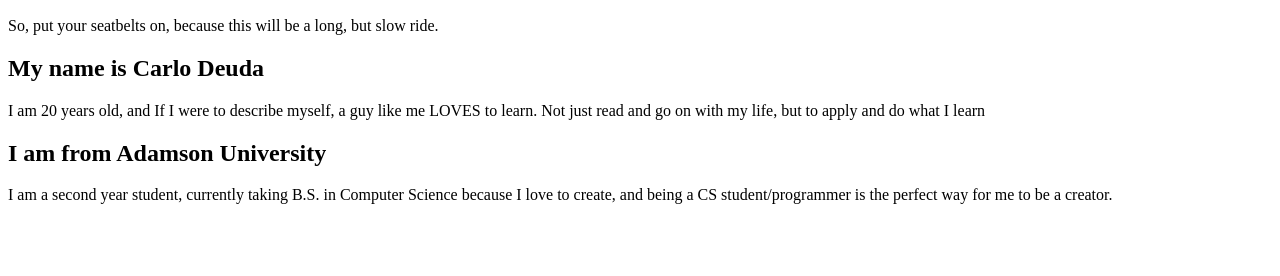
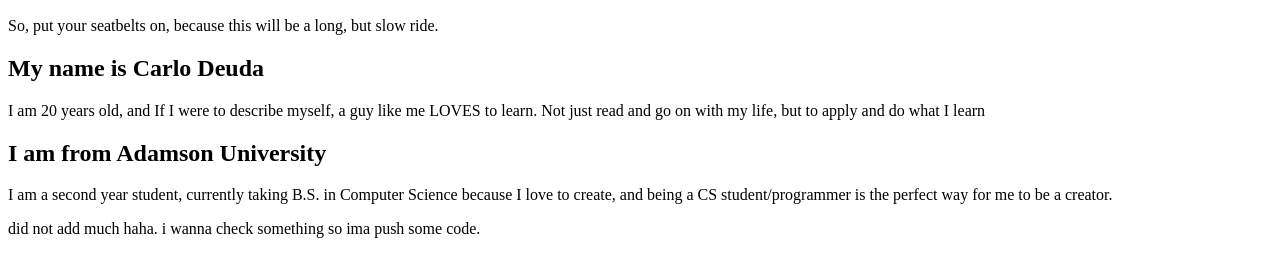
Before and after one commit to YamalLamine/100-DaysOfCode, a plain HTML site: page Projects/Project 1/index.html in a window 1280 px wide. Shown: the part 110-386 px from the top of the page. Drawn offline with Linux system fonts and the light colour scheme.

Commit message:
put something on my index file, want to see something.

```diff
--- a/Projects/Project 1/index.html
+++ b/Projects/Project 1/index.html
@@ -4,7 +4,6 @@
     <title>THE WEB PAGE OF ALL TIME</title>
 </head>
     <a href="about.html"><h1>ABOUT</h1></a>
-
 
 <h2>This webpage is intended to showcase the knowledge I have in HTML, CSS, and JS, so that I can see what I will work on.</h2>
 <p>So, put your seatbelts on, because this will be a long, but slow ride.</p>
@@ -15,6 +14,8 @@
 <h2>I am from Adamson University</h2>
 <p>I am a second year student, currently taking B.S. in Computer Science because I love to create, and being a CS student/programmer is the perfect way for me to be a creator.</p>
 
+<p> did not add much haha. i wanna check something so ima push some code.</p>
+
 
 
 </html>
```
Lines whose indentation alone changed are shown as unchanged.
